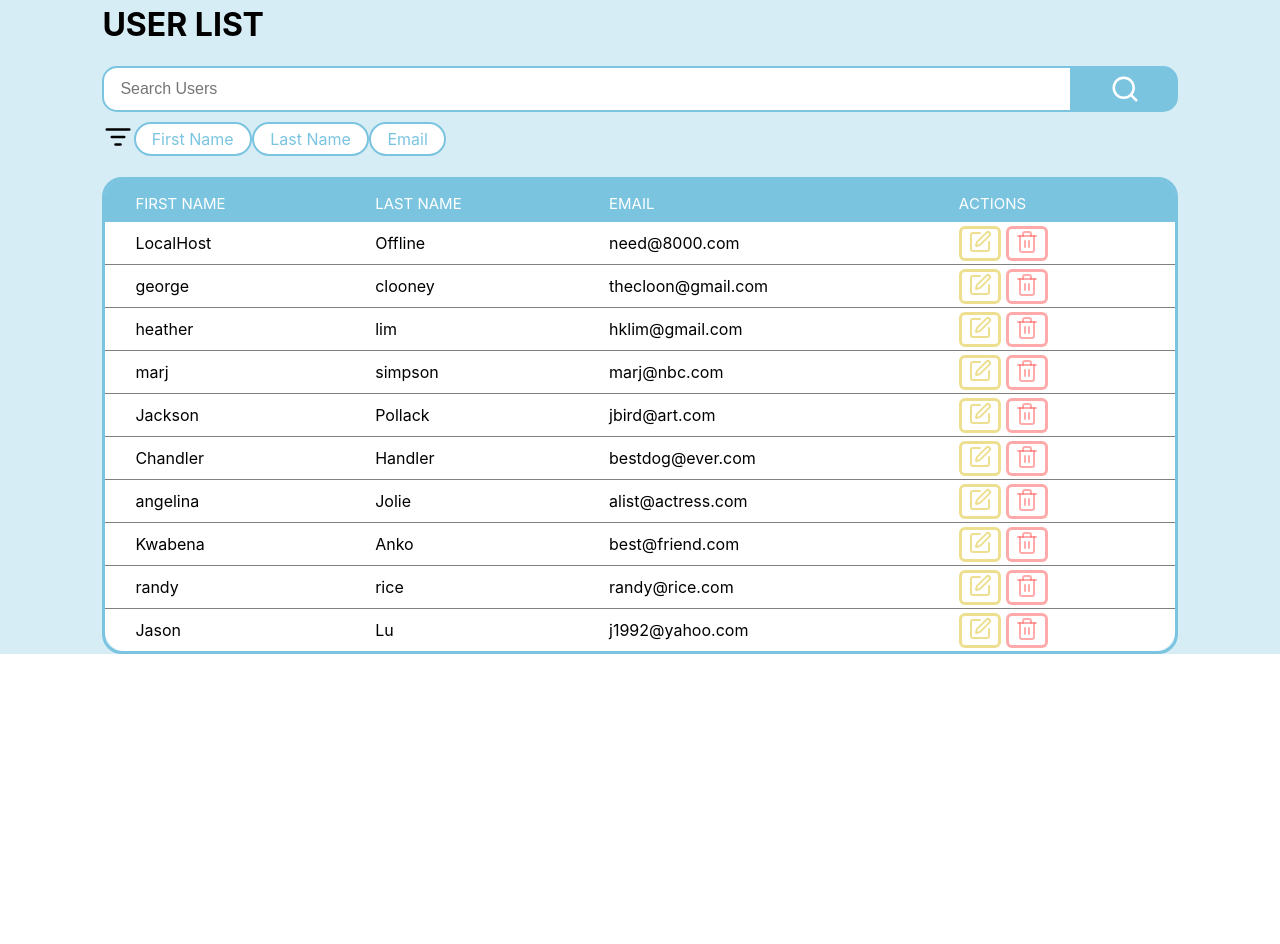
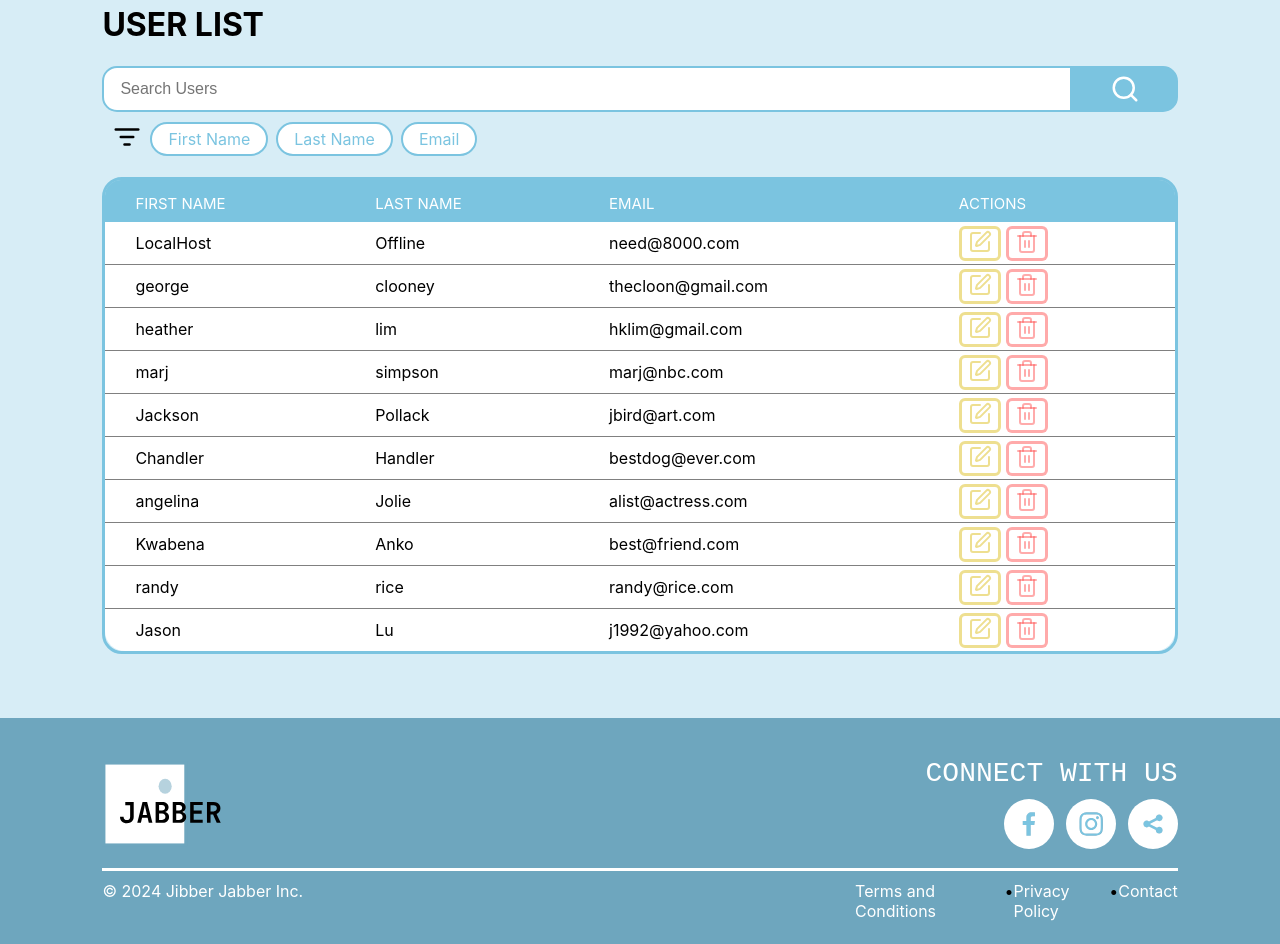
Before and after one commit to hklim1/rh-challenge-react-version, a React (Create React App) app: page / in a window 1280 px wide. Shown: the part 200-1144 px from the top of the page. Before the commit the page ends 854 px from the top, so only its background shows below. Built offline with nearby package versions, Linux system fonts and the light colour scheme; no server answers.

Commit message:
Added Footer with styling

```diff
--- a/package.json
+++ b/package.json
@@ -14,6 +14,7 @@
     "react": "^18.3.1",
     "react-dom": "^18.3.1",
     "react-scripts": "5.0.1",
+    "react-social-icons": "^6.16.0",
     "typescript": "^4.9.5",
     "web-vitals": "^2.1.4"
   },
--- a/src/App.tsx
+++ b/src/App.tsx
@@ -3,6 +3,7 @@ import "./App.scss";
 import { PostsScreen } from "./screens/PostsScreen";
 import { UsersScreen } from "./screens/UsersScreen/UsersScreen";
 import { Navbar } from "./components/Navbar/Navbar";
+import { Footer } from "./components/Footer/Footer";
 
 function App() {
   const [showPosts, setShowPosts] = useState(false);
@@ -12,6 +13,7 @@ function App() {
       {/* <button onClick={() => setShowPosts(!showPosts)}>Show Posts</button> */}
       {/* {showPosts ? <UsersScreen /> : <PostsScreen />} */}
       <UsersScreen />
+      <Footer />
     </div>
   );
 }
--- a/src/components/Filter/Filter.scss
+++ b/src/components/Filter/Filter.scss
@@ -1,5 +1,11 @@
+.filterButton {
+    margin-right: 8px;
+}
 #filterButtonsContainer {
     display: flex;
-    justify-content: space-evenly;
-    width: 32%;
 }
+
+#filterIcon {
+    margin-left: 10px;
+    margin-right: 8px;
+}
--- a/src/components/Filter/Filter.tsx
+++ b/src/components/Filter/Filter.tsx
@@ -23,19 +23,27 @@ export const Filter = ({ onChange }: FilterProps) => {
 
   return (
     <div id="filterButtonsContainer">
+      <div id="filterIcon">
         <ListFilter size={30} />
+      </div>
+      <div className="filterButton">
         <FilterButton
           title={"First Name"}
           onChange={(isActive) => onChangeFilters(isActive, "first")}
         />
+      </div>
+      <div className="filterButton">
         <FilterButton
           title={"Last Name"}
           onChange={(isActive) => onChangeFilters(isActive, "last")}
         />
+      </div>
+      <div className="filterButton">
         <FilterButton
           title={"Email"}
           onChange={(isActive) => onChangeFilters(isActive, "email")}
         />
       </div>
+    </div>
   );
 };
--- a/src/components/FilterButton/FilterButton.scss
+++ b/src/components/FilterButton/FilterButton.scss
@@ -11,7 +11,7 @@ $secondary-color: #6EA6BE;
     font-size: 10;
     height: auto;
     justify-content: center;
-    // margin-right: 10px;
+    margin-right: 10px;
     padding: 5px 16px 5px 16px;
     width: auto;
 }
--- /dev/null
+++ b/src/components/Footer/Footer.scss
@@ -0,0 +1,55 @@
+$primary-color: #7BC4E0;
+$secondary-color: #6EA6BE;
+
+#bottomBanner {
+    border-top: solid 3px white;
+    display: inline-flex;
+    justify-content: space-between;
+    padding-top: 10px;
+    padding-bottom: 10px;
+    width: 100%;
+}
+
+#connectText {
+    color: #ffffff;
+    // text-decoration: underline;
+    font-family: 'Courier New', Courier, monospace;
+    font-size: 28px;
+}
+
+#copyright {
+    color: white;
+}
+
+#footerContainer {
+    background-color: $secondary-color;
+    padding: 2% 8% 1% 8%;
+}
+
+#footerLinks {
+    align-items: center;
+    display: inline-flex;
+    justify-content: space-between;
+    width: 100%;
+}
+
+.footerText {
+    color: white;
+}
+
+#legalLinks {
+    display: flex;
+    justify-content: space-between;
+    width: 30%;
+}
+
+.socialLinks {
+    margin-left: 12px;
+    margin-top: 10px;
+}
+
+#socialLinksContainer {
+    display: flex;
+    flex-direction: column;
+    align-items: flex-end;
+}
--- /dev/null
+++ b/src/components/Footer/Footer.tsx
@@ -0,0 +1,48 @@
+import "./Footer.scss";
+import logo from "../../assets/jabberLogo.svg";
+import { SocialIcon } from "react-social-icons";
+
+export const Footer = () => {
+  return (
+    <>
+      <div id="footerContainer">
+        <div id="footerLinks">
+          <img src={logo} id="logo" alt="Logo" height={120} width={120} />
+          <div id="socialLinksContainer">
+            <text id="connectText">CONNECT WITH US</text>
+            <div>
+              <SocialIcon
+                url="https://facebook.com"
+                className="socialLinks"
+                bgColor="white"
+                fgColor="#7BC4E0"
+              />
+              <SocialIcon
+                url="https://instagram.com"
+                className="socialLinks"
+                bgColor="white"
+                fgColor="#7BC4E0"
+              />
+              <SocialIcon
+                url="https://x.com"
+                className="socialLinks"
+                bgColor="white"
+                fgColor="#7BC4E0"
+              />
+            </div>
+          </div>
+        </div>
+        <div id="bottomBanner">
+          <text id="copyright">© 2024 Jibber Jabber Inc.</text>
+          <div id="legalLinks">
+            <text className="footerText">Terms and Conditions</text>
+            <text>•</text>
+            <text className="footerText">Privacy Policy</text>
+            <text>•</text>
+            <text className="footerText">Contact</text>
+          </div>
+        </div>
+      </div>
+    </>
+  );
+};
--- a/src/screens/UsersScreen/UsersScreen.scss
+++ b/src/screens/UsersScreen/UsersScreen.scss
@@ -3,8 +3,6 @@ $secondary-color: #6EA6BE;
 
 #usersScreenBody {
     // background-color: rgb(123, 196, 224, 0.3);
-    padding-top: 2%;
-        padding-left: 8%;
-        padding-right: 8%;
+    padding: 2% 8% 5% 8%;
         // width: 100%;
 }
```
Also changed, not shown: 1 other file (tests, documents, lock files or other folders). Lines whose indentation alone changed are shown as unchanged.
